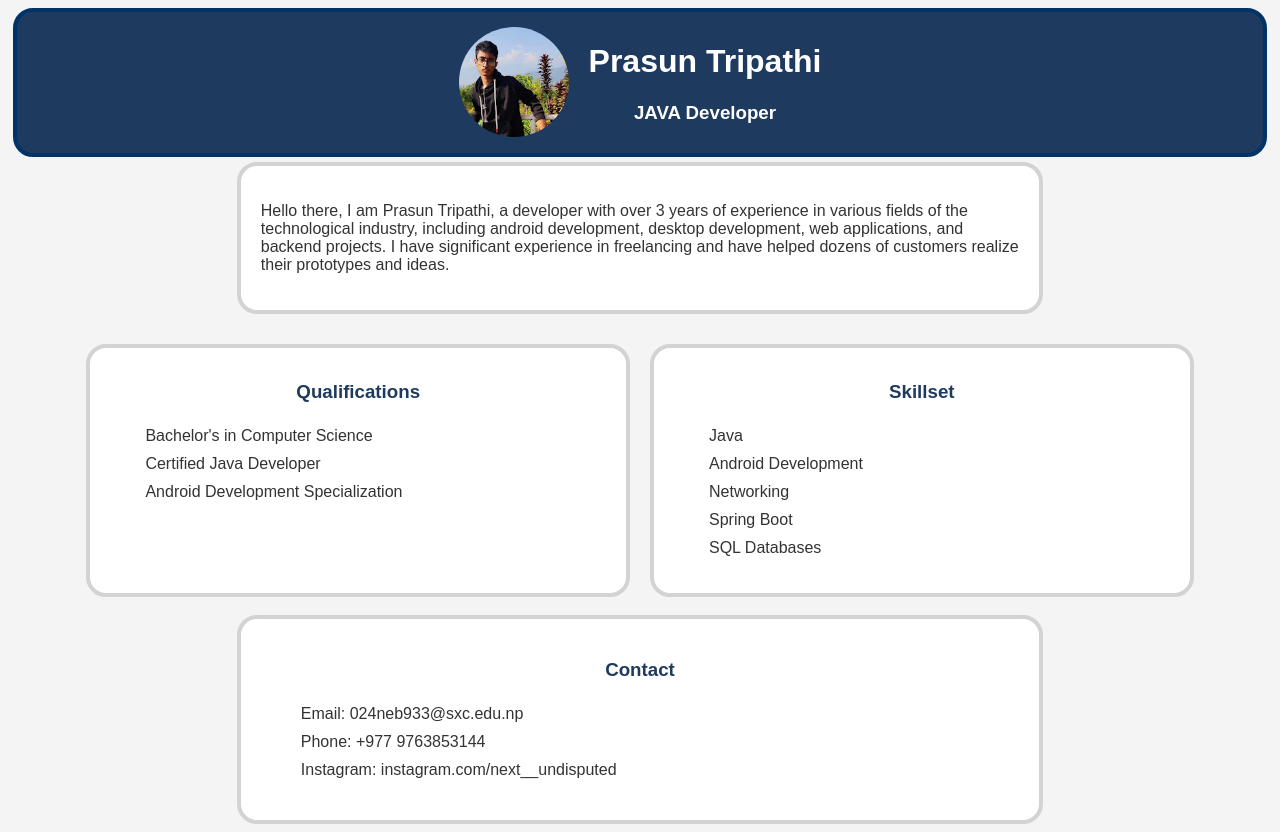
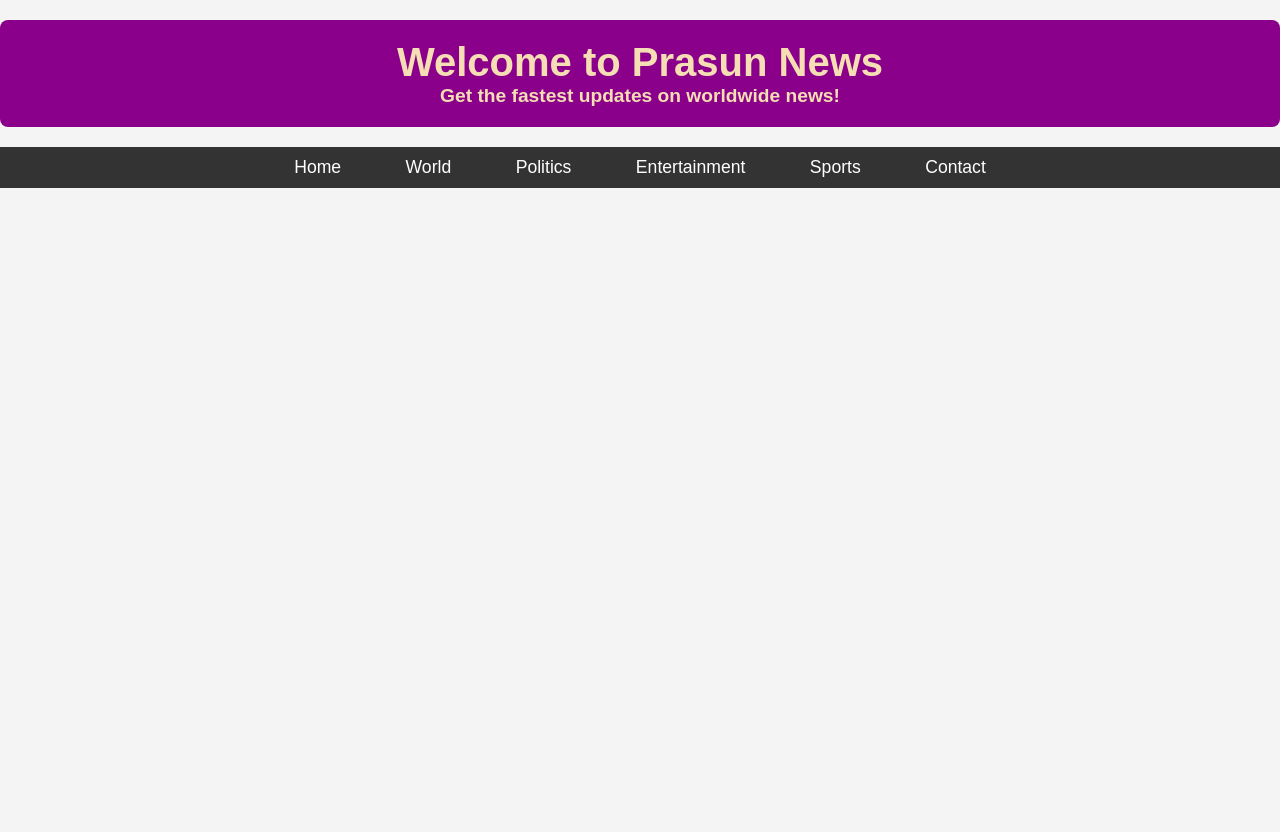
Before and after one commit to prasuntrip/prasunhtml, a plain HTML site: page index.html in a window 1280 px wide. After the commit the page ends 800 px from the top, so only its background shows below. Drawn offline with Linux system fonts and the light colour scheme.

Commit message:
Add files via upload

```diff
--- a/index.html
+++ b/index.html
@@ -3,138 +3,90 @@
 <head>
     <meta charset="UTF-8">
     <meta name="viewport" content="width=device-width, initial-scale=1.0">
-    <title>CV Design using HTML</title>
+    <title>Prasun-News Nepal</title>
     <style>
-       body {
-            background-color: #f4f4f4;
-            color: #333333;
-            font-family: Arial, sans-serif;
+
+        * {
+            margin: 0;
+            padding: 0;
+            box-sizing: border-box;
         }
 
-        #name {
-            display: flex;
-            align-items: center;
-            justify-content: center;
-            background-color: #1e3a5f;
-            text-align: center;
-            color: white;
-            padding: 10px;
-            margin: 5px;
-            border: 4px solid #003366;
-            border-radius: 20px;
+
+        body {
+            font-family: Arial, sans-serif;
+            background-color: #f4f4f4;
         }
 
-        #name img {
-            border-radius: 50%;
-            width: 110px;
-            height: 110px;
-            margin-right: 20px;
+
+        header {
+            background-color: darkmagenta;
+            color: wheat;
+            padding: 20px;
+            text-align: center;
+            border-radius: 8px;
+            margin: 20px 0;
         }
 
-        .experience {
-            background-color: white;
-            border: 4px solid #d3d3d3;
-            border-radius: 20px;
-            padding: 20px;
-            max-width: 60%;
-            margin-left: auto;
-            margin-right: auto;
+        header h1 {
+            font-size: 2.5em;
         }
 
-        .info-container {
-            display: flex;
-            justify-content: center;
-            gap: 20px;
-            margin-top: 30px;
+        header h3 {
+            font-size: 1.2em;
         }
 
-        .info-box {
-            background-color: white;
-            border: 4px solid #d3d3d3;
-            border-radius: 20px;
-            padding: 15px;
-            width: 40%;
+
+        nav {
+            background-color: #333;
+            padding: 10px 0;
             text-align: center;
         }
 
-        h1, h3 {
-            font-weight: bold;
-            color: #1e3a5f;
+        nav a {
+            color: white;
+            text-decoration: none;
+            padding: 14px 20px;
+            margin: 0 10px;
+            font-size: 1.1em;
         }
 
-        ul {
-            text-align: left;
-            list-style-type: none;
+        nav a:hover {
+            background-color: #ddd;
+            color: black;
         }
 
-        li {
-            padding: 5px 0;
+
+        main {
+            max-width: 1200px;
+            margin: 0 auto;
+            padding: 20px;
         }
-
-        .contact {
-            text-align: center;
-            margin-top: 20px;
-        }
-
-        .contact ul {
-            display: flex;
-            justify-content: center;
-            gap: 20px;
-            padding: 0;
-        }
-
-        .contact li {
-            display: inline;
-            font-size: 16px;
-        }
-		.dev{
-		color:white;
-		}
 
     </style>
 </head>
 <body>
-    <div id="name">
-        <img src="photo.jpg" alt="Prasun Tripathi">
-        <div>
-            <h1 class="dev">Prasun Tripathi</h1>
-            <h3 class="dev">JAVA Developer</h3>
-        </div>
-    </div>
 
-    <div class="experience">
-        <p>Hello there, I am Prasun Tripathi, a developer with over 3 years of experience in various fields of the technological industry, including android development, desktop development, web applications, and backend projects. I have significant experience in freelancing and have helped dozens of customers realize their prototypes and ideas.</p>
-    </div>
 
-    <div class="info-container">
-        <div class="info-box">
-            <h3>Qualifications</h3>
-            <ul>
-                <li>Bachelor's in Computer Science</li>
-                <li>Certified Java Developer</li>
-                <li>Android Development Specialization</li>
-            </ul>
-        </div>
+    <header>
+        <h1>Welcome to Prasun News</h1>
+        <h3>Get the fastest updates on worldwide news!</h3>
+    </header>
 
-        <div class="info-box">
-            <h3>Skillset</h3>
-            <ul>
-                <li>Java</li>
-                <li>Android Development</li>
-                <li>Networking</li>
-                <li>Spring Boot</li>
-                <li>SQL Databases</li>
-            </ul>
-        </div>
-    </div>
-	<br>
-    <div class="experience">
-        <h3 class="contact">Contact</h3>
-        <ul>
-            <li>Email: 024neb933@sxc.edu.np</li>
-            <li>Phone: +977 9763853144</li>
-            <li>Instagram: instagram.com/next__undisputed</li>
-        </ul>
-    </div>
+
+    <nav>
+        <a href="index.html">Home</a>
+        <a href="#">World</a>
+        <a href="#">Politics</a>
+        <a href="#">Entertainment</a>
+        <a href="#">Sports</a>
+        <a href="cv.html">Contact</a>
+    </nav>
+
+
+    <main>
+
+    </main>
+
 </body>
 </html>
```
Also changed, not shown: cv.html (added, +169 -0 lines).
